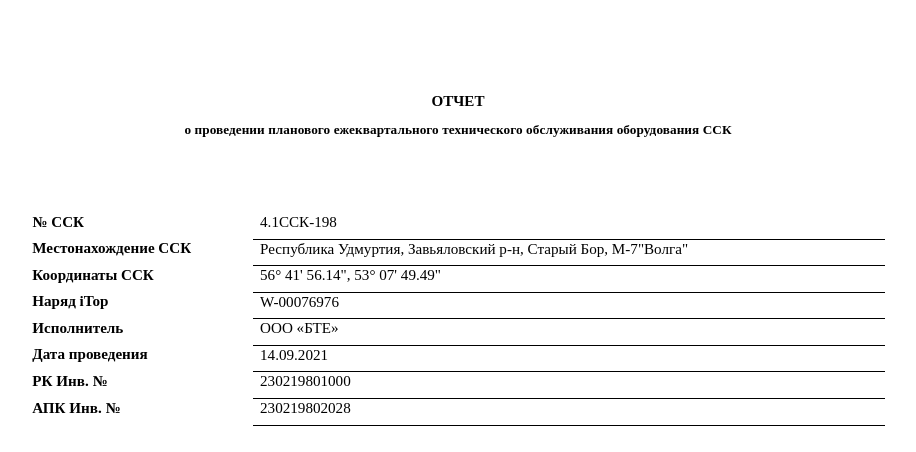
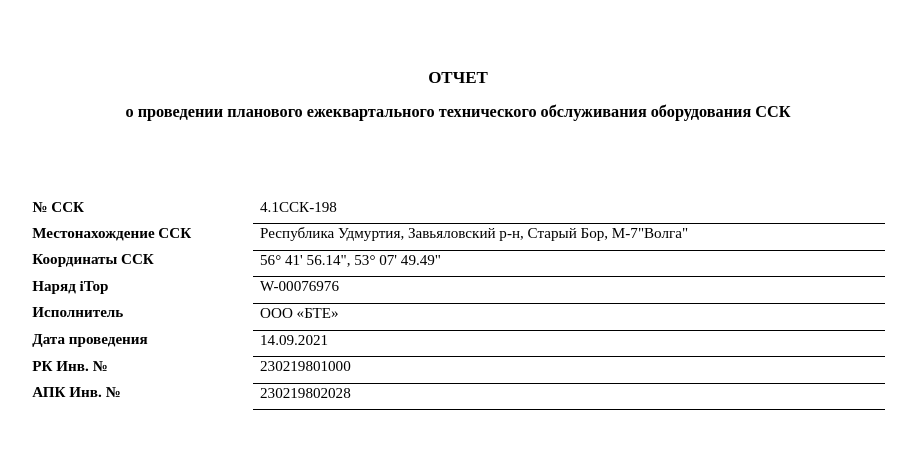
Before and after one commit to timur-svoboda/html2pdf, a plain HTML site: page index.html in a window 1280 px wide. Shown: the whole page, without its empty margins (182-1098 px from the left). Drawn offline with Linux system fonts and the light colour scheme.

Commit message:
Update 2022-01-21T21:11:08.773Z

```diff
--- a/css/main.css
+++ b/css/main.css
@@ -1,2 +1,2 @@
-body{margin:0}.front__wrapper{margin:0 auto;padding-top:2.2cm}.front__title{font-size:.4cm;margin-bottom:.3cm;text-align:center}.front__subtitle{font-size:.35cm;font-weight:700;letter-spacing:.002cm;margin-top:0;text-align:center}.front__table{border-collapse:collapse;margin:2cm auto 0}.front__table-cell{font-size:.4cm;padding-bottom:.2cm;vertical-align:top}.front__table-cell--first{font-weight:700;width:5.8cm}.front__table-cell--second{border-bottom:.026cm solid #000;padding-left:.2cm;width:16.5cm}
+body{margin:0}.front__wrapper{margin:0 auto;padding-top:1.5cm}.front__title{font-size:.45cm;margin-bottom:.4cm;text-align:center}.front__subtitle{font-size:.43cm;font-weight:700;margin-top:0;text-align:center}.front__table{border-collapse:collapse;margin:2cm auto 0}.front__table-cell{font-size:.4cm;padding-bottom:.2cm;vertical-align:top}.front__table-cell--first{font-weight:700;width:5.8cm}.front__table-cell--second{border-bottom:.026cm solid #000;padding-left:.2cm;width:16.5cm}
 /*# sourceMappingURL=main.css.map */
```
Also changed, not shown: 1 other file.
